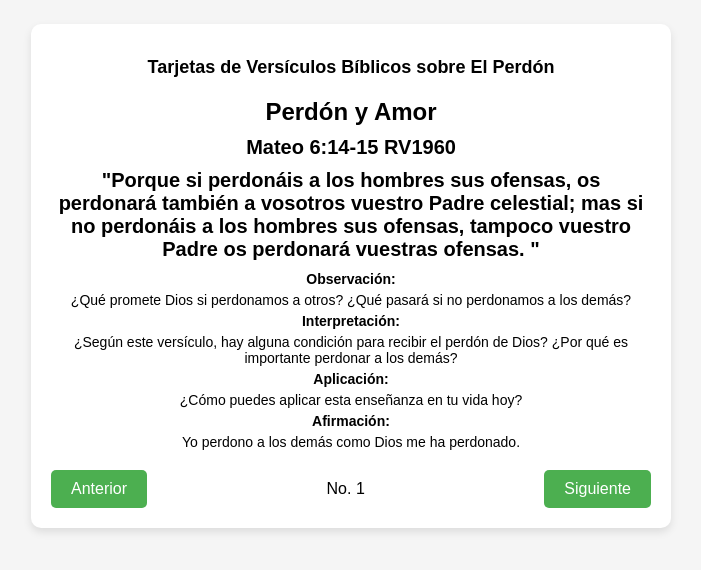
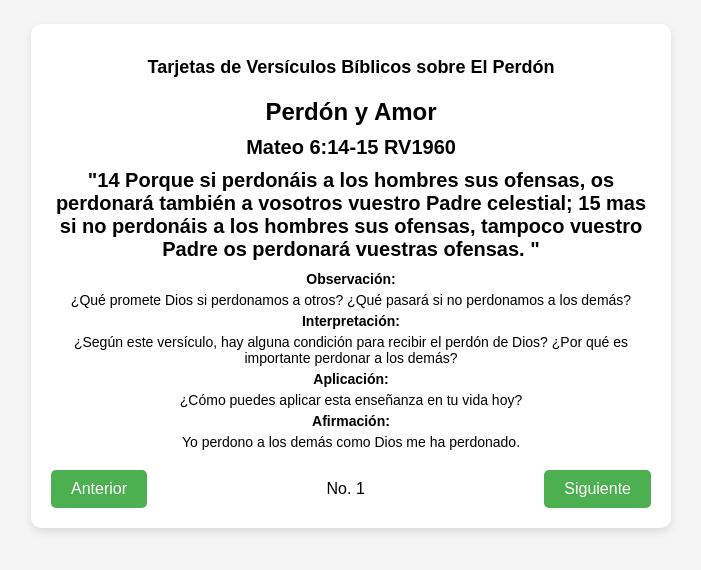
Before and after one commit to CDMProyectos/memoriza-la-biblia, a plain HTML site: page index.html in a window 1280 px wide. Shown: the part 124-694 px from the top of the page, without its empty margins (289-990 px from the left). Drawn offline with Linux system fonts and the light colour scheme.

Commit message:
Update index.html

```diff
--- a/index.html
+++ b/index.html
@@ -120,7 +120,7 @@
         const cards = [
             {
                 title: "Perdón y Amor",
-                verse: "\"Porque si perdonáis a los hombres sus ofensas, os perdonará también a vosotros vuestro Padre celestial; mas si no perdonáis a los hombres sus ofensas, tampoco vuestro Padre os perdonará vuestras ofensas. \"",
+                verse: "\"14 Porque si perdonáis a los hombres sus ofensas, os perdonará también a vosotros vuestro Padre celestial; 15 mas si no perdonáis a los hombres sus ofensas, tampoco vuestro Padre os perdonará vuestras ofensas. \"",
                 citation: "Mateo 6:14-15 RV1960",
                 observation: "¿Qué promete Dios si perdonamos a otros? ¿Qué pasará si no perdonamos a los demás?",
                 interpretation: "¿Según este versículo, hay alguna condición para recibir el perdón de Dios? ¿Por qué es importante perdonar a los demás?",
@@ -129,11 +129,11 @@
             },
             {
                 title: "Perdón y Misericordia",
-                verse: "\"Antes sed benignos unos con otros, misericordiosos, perdonándoos unos a otros, como Dios también os perdonó a vosotros en Cristo.\"",
-                citation: "Efesios 4:32 RV1960",
-                observation: "¿Cómo debemos tratarnos unos a otros?",
-                interpretation: "¿Qué significa ser misericordioso y perdonar como Dios lo hace?",
-                application: "¿A quién necesitas mostrarle misericordia y perdón?",
+                verse: "\"31 Quítense de vosotros toda amargura, enojo, ira, gritería y maledicencia, y toda malicia. 32 Antes sed benignos unos con otros, misericordiosos, perdonándoos unos a otros, como Dios también os perdonó a vosotros en Cristo.\"",
+                citation: "Efesios 4:31-32 RV1960",
+                observation: "¿Qué cosas debemos quitar de nosotros? ¿Cómo debemos tratarnos unos a otros?",
+                interpretation: "¿A qué se refiere la palabra maledicencia? ¿Qué significa ser misericordioso y perdonar como Dios lo hace?",
+                application: "¿Hay alguna de estas cosas que necesitas quitar de tu vida hoy? ¿A quién necesitas mostrarle misericordia y perdón?",
                 affirmation: "Yo soy misericordioso y perdono como Dios me perdonó en Cristo."
             },
             {
```
